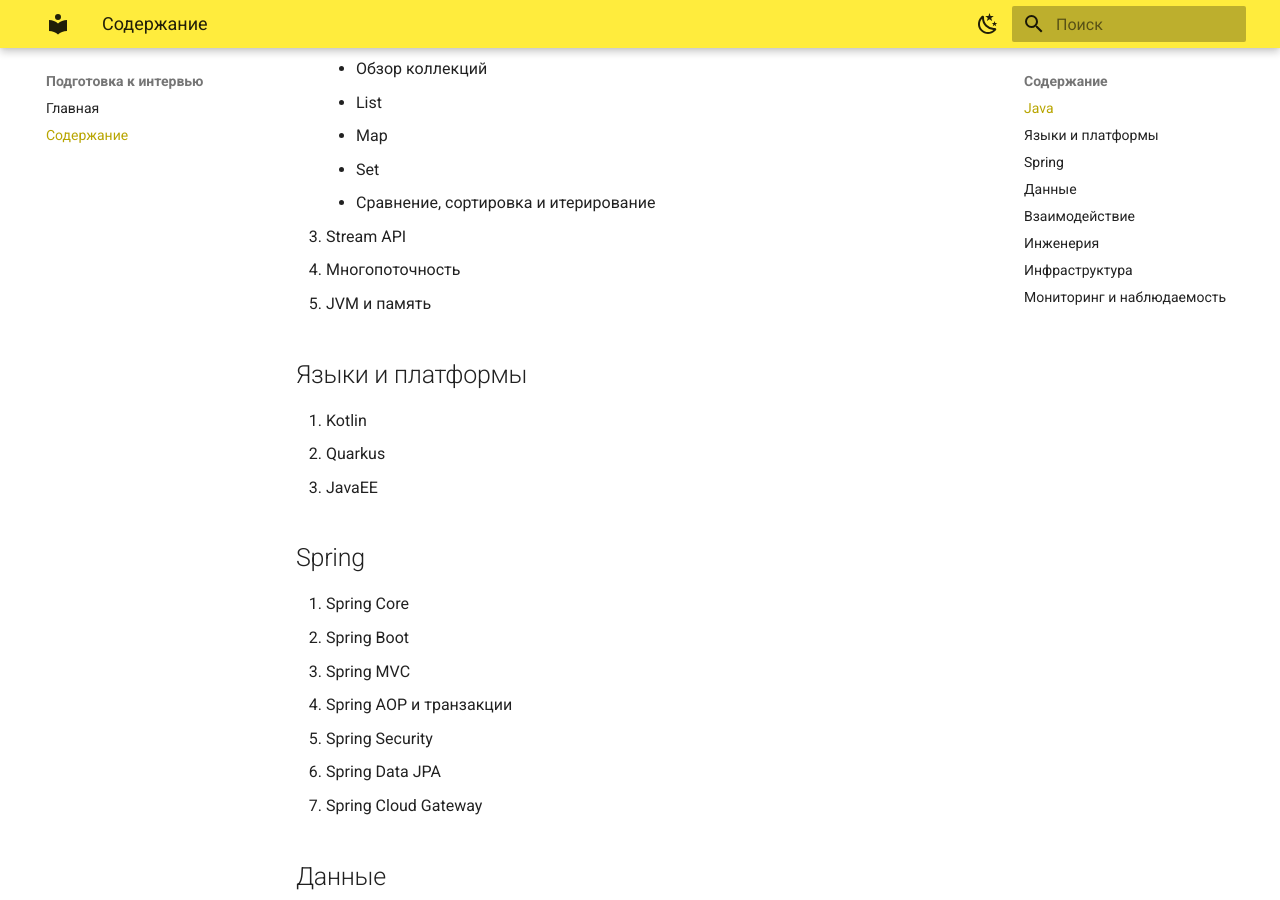
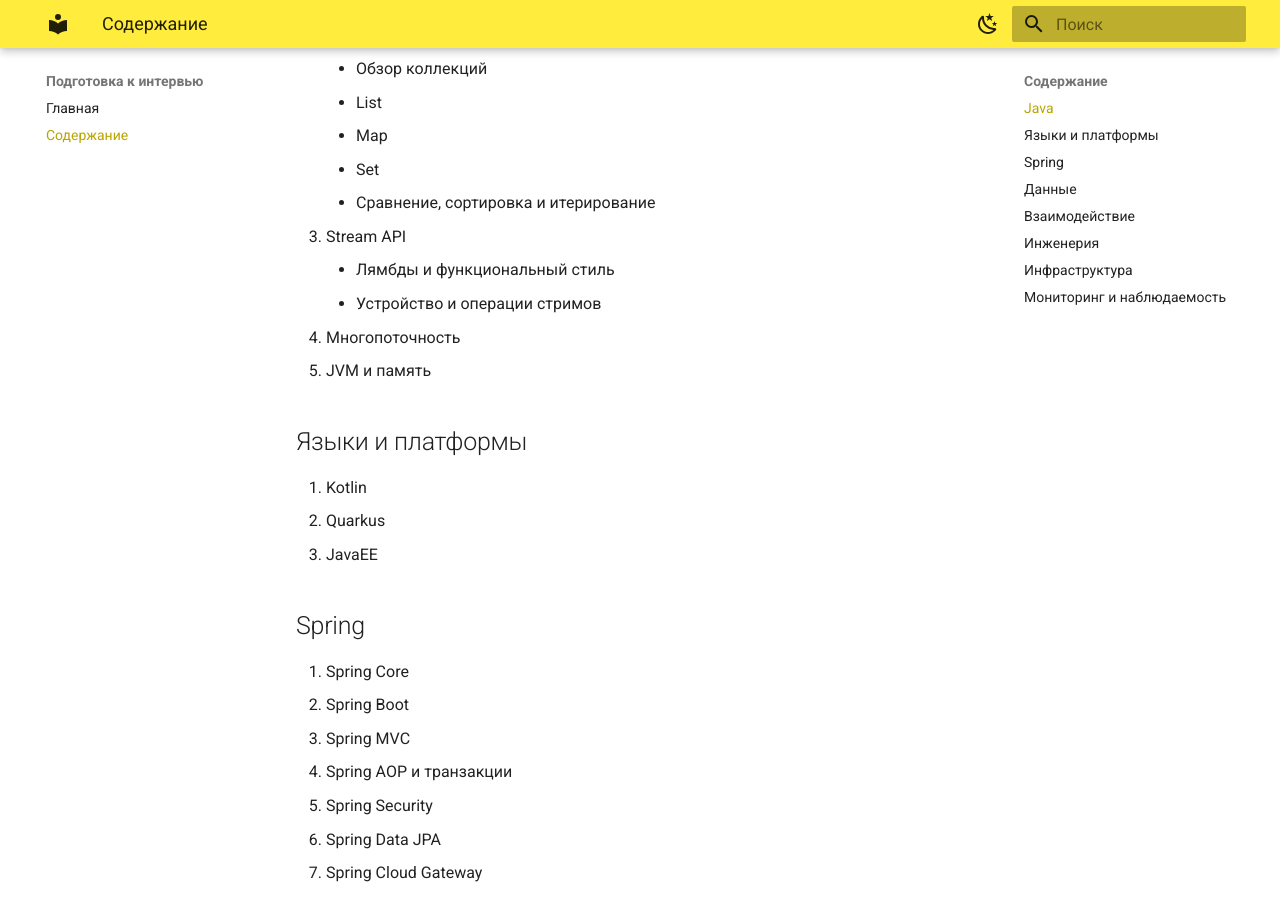
Before and after one commit to artem961/java-backend-notes, an MkDocs documentation site: the page built from docs/contents.md, in a window 1280 px wide and 900 px high, scrolled down 677 px. Built offline with MkDocs 1.6.1 and Material for MkDocs 9.7.7, drawn with Linux system fonts in a browser that asks for light colours.

Commit message:
Определить состав раздела Stream API
Две темы: функциональный стиль и сами стримы. Глубоко в детали
реализации не идём.

Co-Authored-By: Claude Opus 4.8 <noreply@anthropic.com>
Claude-Session: https://claude.ai/code/session_01Rwwmgvitp1riZs4MzwF2Zc

```diff
--- a/docs/contents.md
+++ b/docs/contents.md
@@ -24,6 +24,8 @@
     - Set
     - Сравнение, сортировка и итерирование
 3. Stream API
+    - Лямбды и функциональный стиль
+    - Устройство и операции стримов
 4. Многопоточность
 5. JVM и память
 
```
